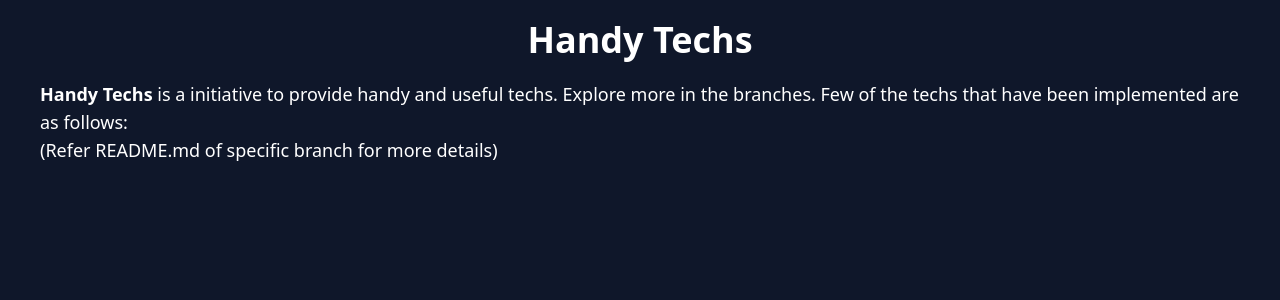
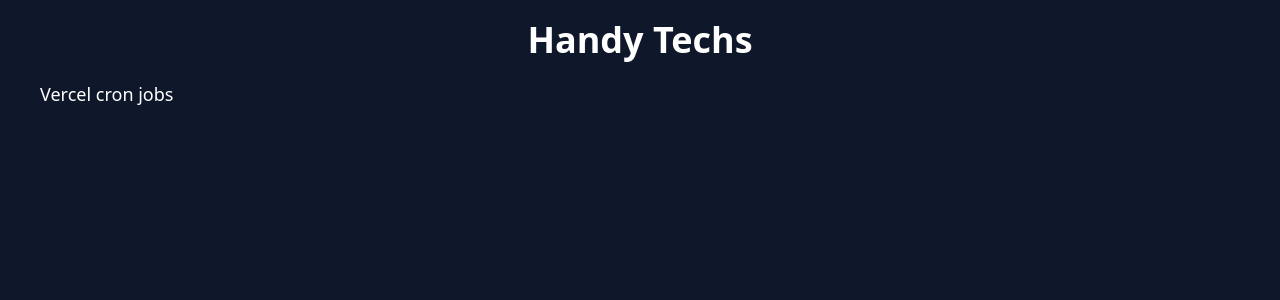
Before and after one commit to TechAtikiN/handy-techs, a Next.js app: page / in a window 1280 px wide. Shown: the top 300 px of the page. Built offline with nearby package versions, Linux system fonts and the light colour scheme.

Commit message:
feat: vercel edge setup

```diff
--- a/app/page.tsx
+++ b/app/page.tsx
@@ -2,12 +2,7 @@ export default function Home() {
   return (
     <main className='bg-slate-900 min-h-screen text-white px-10'>
       <h1 className='text-4xl text-center font-bold py-5'>Handy Techs</h1>
-      <p
-        className='text-lg'
-      >
-        <strong>Handy Techs</strong> is a initiative to provide handy and useful techs. Explore more in the branches. Few of the techs that have been implemented are as follows:<br></br>
-        (Refer README.md of specific branch for more details)
-      </p>
+      <p className='text-lg'>Vercel cron jobs</p>
     </main>
   )
 }
--- a/package.json
+++ b/package.json
@@ -12,6 +12,7 @@
     "@types/node": "20.4.1",
     "@types/react": "18.2.14",
     "@types/react-dom": "18.2.6",
+    "@vercel/edge-config": "^0.4.1",
     "autoprefixer": "10.4.14",
     "eslint": "8.44.0",
     "eslint-config-next": "13.4.9",
```
Also changed, not shown: 1 other file (tests, documents, lock files or other folders).
